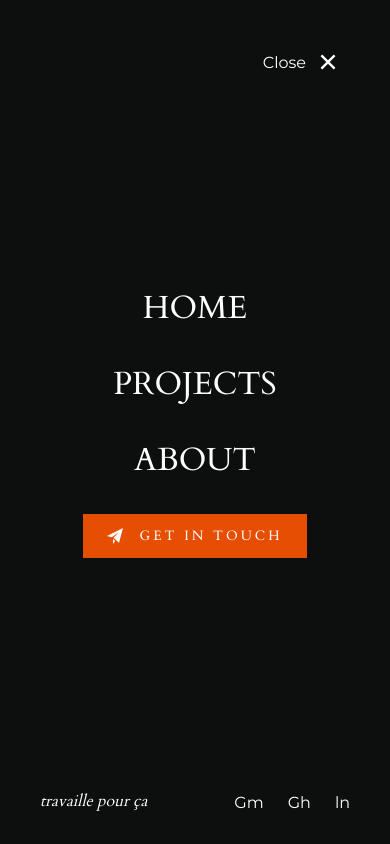
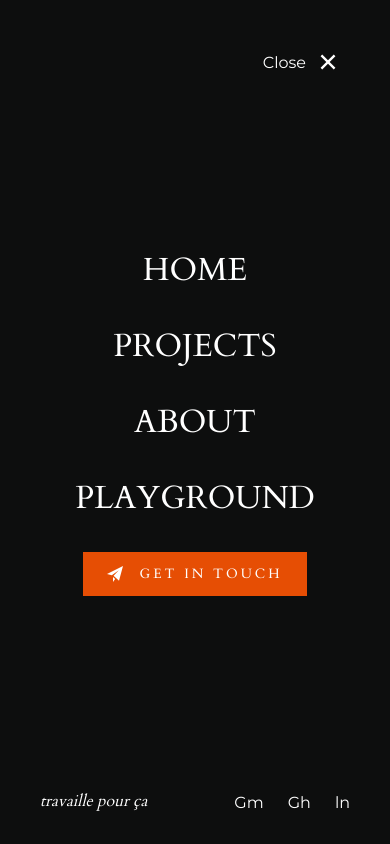
Before and after one commit to monciego/portfolio-react, a React (Create React App) app: page / in a window 390 px wide. Both pictures are taken after a click on the element 334 px from the left and 60 px from the top of the page. Shown: the top 844 px of the page. Built offline with nearby package versions, Linux system fonts and the light colour scheme.

Commit message:
added playground link in mobile menu

```diff
--- a/src/components/Navbar/MobileMenu.js
+++ b/src/components/Navbar/MobileMenu.js
@@ -28,6 +28,9 @@ const MobileMenu = ({ isOpen, toggle }) => {
         </MobileMenuLink>
         <MobileMenuLink to="about" onClick={toggle}>
           About
+        </MobileMenuLink>
+        <MobileMenuLink to="playground" onClick={toggle}>
+          Playground
         </MobileMenuLink>
         <MobileButton
           href="mailto:jerichobantiquete@gmail.com "
```
